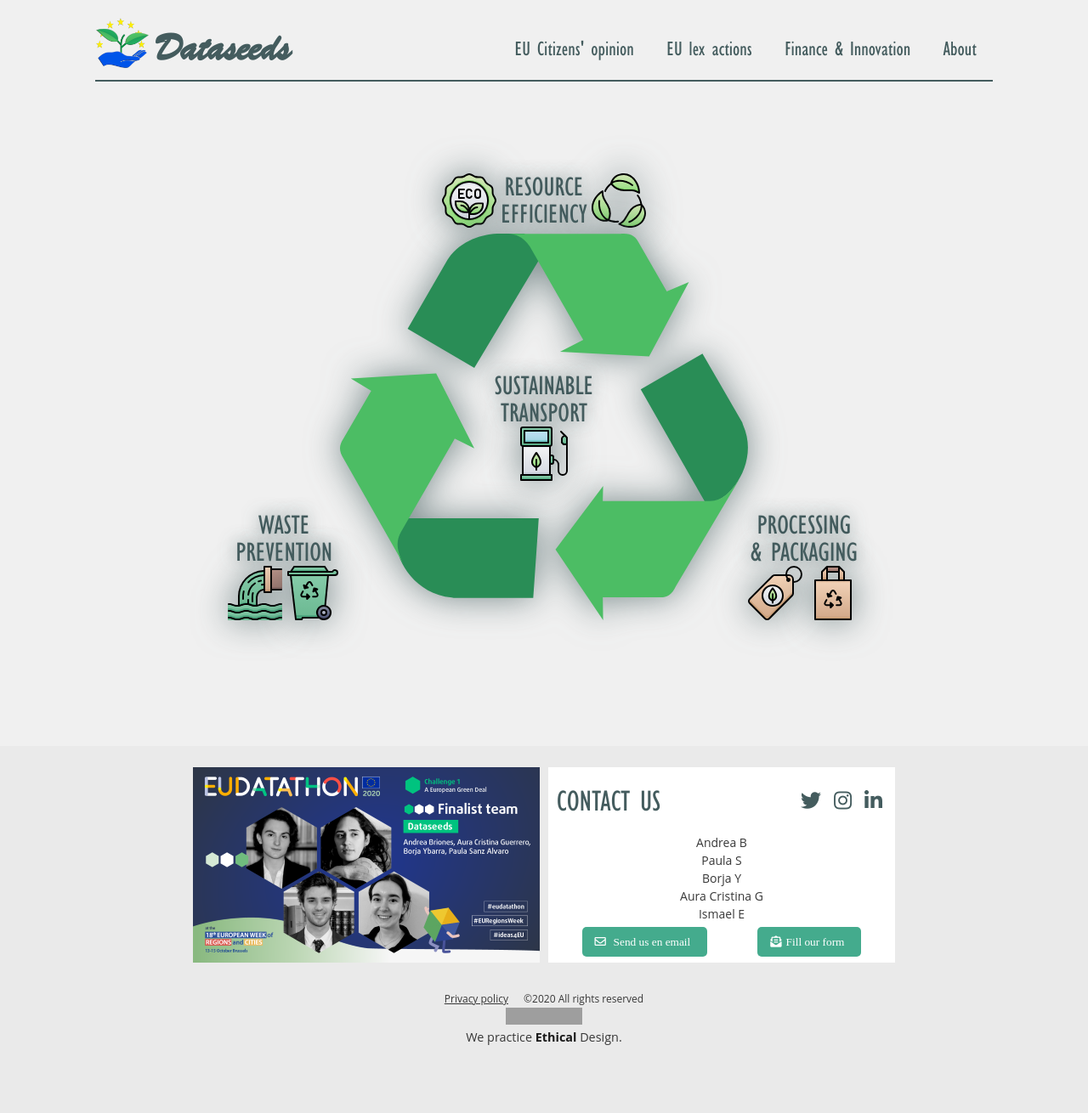
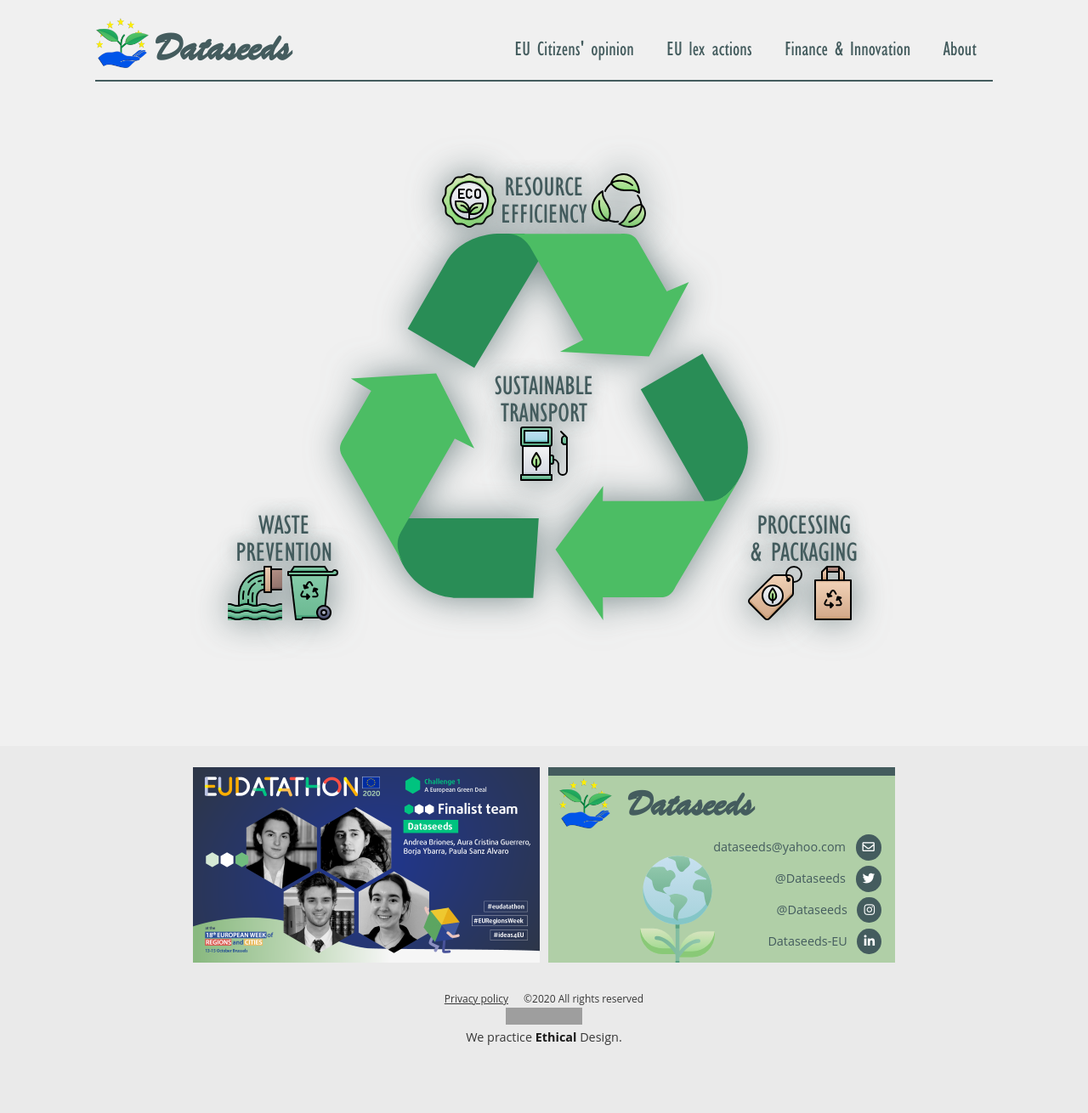
Before and after one commit to Dataseeds/dataseeds.github.io, a Jekyll site: the page built from index.md, in a window 1280 px wide. Shown: the whole page at 85% size. Built offline with Jekyll 4.4.1, drawn with Linux system fonts in a browser that asks for light colours; nearby versions of some CDN libraries; grey boxes are pictures that could not be loaded.

Commit message:
footer: new contact

```diff
--- a/_includes/footer.html
+++ b/_includes/footer.html
@@ -8,28 +8,41 @@
         <div class="footer-flex">
             <img src="/assets/Datathon-banner.png">
             <div class="footer-contact">
-                <div class="contact-us">
-                    <h1>CONTACT US</h1>
-                    <a href="https://twitter.com/dataseeds">
-                        <span class="fab fa-twitter"></span>
-                    </a>
-                    <a href="https://instagram.com/dataseeds">
-                        <span class="fab fa-instagram"></span>
-                    </a>
-                    <a href="https://www.linkedin.com/company/dataseeds-eu/">
-                        <span class="fab fa-linkedin-in"></span>
-                    </a>
+                <div class="footer-contact-logo">
+                    <img src="/assets/logo-icon.png">
+                    <h3>Dataseeds</h3>
                 </div>
+                <img src="/assets/icons/DrawKit-Ecology/Flat/Brand new world.svg"
+                    style="position: absolute; width: 9rem; margin: -1rem 5rem; bottom: 0; filter: saturate(0.8);">
                 <div>
-                    <ul style="list-style: none;">
-                        <li>Andrea B</li>
-                        <li>Paula S</li>
-                        <li>Borja Y</li>
-                        <li>Aura Cristina G</li>
-                        <li>Ismael E</li>
+                    <ul class="footer-contact-list">
+                        <li>
+                            <a href="mailto:dataseeds@yahoo.com/">
+                                <span>dataseeds@yahoo.com</span>
+                                <span class="far fa-envelope"></span>
+                            </a>
+                        </li>
+                        <li>
+                            <a href="https://twitter.com/dataseeds/">
+                                <span>@Dataseeds</span>
+                                <span class="fab fa-twitter"></span>
+                            </a>
+                        </li>
+                        <li>
+                            <a href="https://instagram.com/dataseeds/">
+                                <span>@Dataseeds</span>
+                                <span class="fab fa-instagram"></span>
+                            </a>
+                        </li>
+                        <li>
+                            <a href="https://www.linkedin.com/company/dataseeds-eu/">
+                                <span>Dataseeds-EU</span>
+                                <span class="fab fa-linkedin-in"></span>
+                            </a>
+                        </li>
                     </ul>
                 </div>
-                <div class="social-links">
+                <!-- <div class="social-links">
                     <button class="accent_button" href="mailto:dataseeds@yahoo.com">
                         <span class="far fa-envelope"></span>
                         <span class="far">Send us en email</span>
@@ -40,7 +53,7 @@
                             <span class="far">Fill our form</span>
                         </div>
                     </button>
-                </div>
+                </div> -->
 
             </div>
         </div>
--- a/_sass/_base.scss
+++ b/_sass/_base.scss
@@ -370,14 +370,17 @@ label {
 }
 
 .footer-contact {
-    background: white;
+    background: #b0cfa7;
+    box-shadow: inset 0 10px 0 #445c5e;
     display: flex;
     flex-direction: column;
     flex-basis: 310px;
     flex-grow: 1;
     height: 230px;
     justify-content: space-between;
+    position: relative;
     max-width: 408px;
+    overflow: hidden;
     h1 {
         font-weight: 100;
         font-size: 2.5em;
@@ -388,6 +391,52 @@ label {
     @media screen and (max-width: $on-laptop) {
         margin-left: 0;
         margin-top: 10px;
+    }
+}
+.footer-contact-logo {
+    display: flex;
+    padding: 0.75rem;
+    padding-bottom: 0;
+    h3 {
+        color: #445c5e;
+        font-family: Brush Script MT;
+        font-size: 2.5rem;
+        font-weight: 800;
+        margin: auto 1rem;
+        text-align: left;
+    }
+    img {
+        width: 4rem;
+    }
+}
+.footer-contact-list {
+    display: flex;
+    flex-direction: column;
+    list-style: none;
+    place-content: space-evenly;
+    margin-bottom: 0.5rem;
+    li {
+        display: flex;
+        width: fit-content;
+        margin: 0.2rem 0.5rem;
+        place-self: flex-end;
+        span {
+            color: $main-dark-blue;
+            font-size: 0.9rem;
+            margin: auto;
+            margin-right: 0.5rem;
+        }
+        a {
+            color: white;
+            text-decoration: none;
+            .far,
+            .fab {
+                background: $main-dark-blue;
+                border-radius: 50%;
+                color: #fff;
+                padding: 8px;
+            }
+        }
     }
 }
 
```
